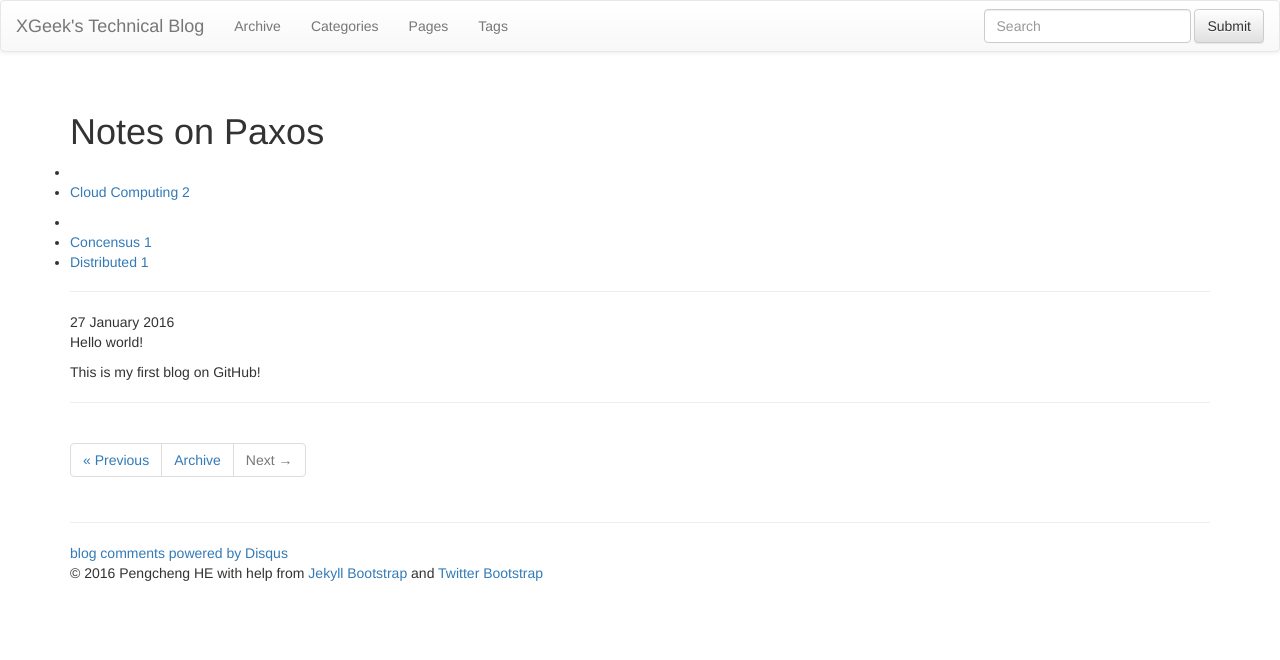
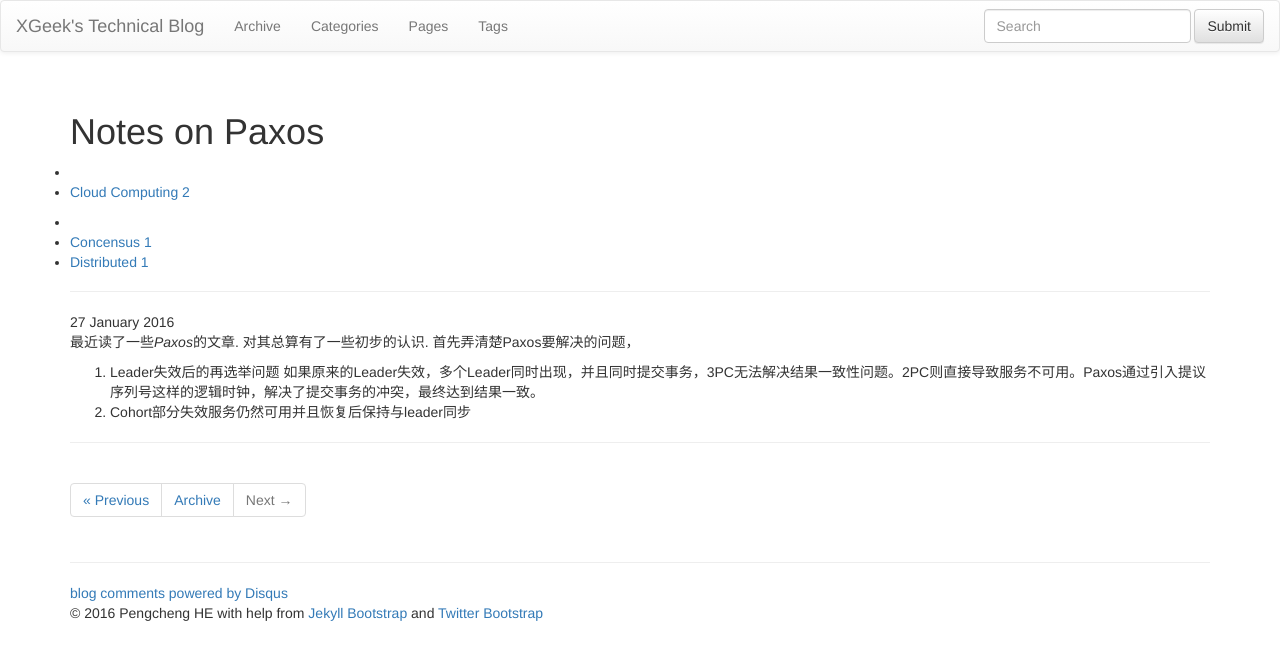
Before and after one commit to xgk/xgk.github.io, a Jekyll site: the page built from _posts/2016-01-27-Paxos.md, in a window 1280 px wide. Shown: the top 660 px of the page. Built offline with Jekyll 4.4.1, drawn with Linux system fonts in a browser that asks for light colours; nearby versions of some CDN libraries; library files that are not in the unit come from our copies; comment, search, counter and statistics services are not loaded.

Commit message:
Update 2016-01-27-Paxos.md

```diff
--- a/_posts/2016-01-27-Paxos.md
+++ b/_posts/2016-01-27-Paxos.md
@@ -7,8 +7,10 @@ tags: [ Concensus, Distributed ]
 ---
 {% include JB/setup %}
 
-Hello world!
+  最近读了一些*Paxos*的文章. 对其总算有了一些初步的认识. 首先弄清楚Paxos要解决的问题，
+  1. Leader失效后的再选举问题
+    如果原来的Leader失效，多个Leader同时出现，并且同时提交事务，3PC无法解决结果一致性问题。2PC则直接导致服务不可用。Paxos通过引入提议序列号这样的逻辑时钟，解决了提交事务的冲突，最终达到结果一致。
+  2. Cohort部分失效服务仍然可用并且恢复后保持与leader同步
 
-This is my first blog on GitHub!
 
 <!--more-->
```
